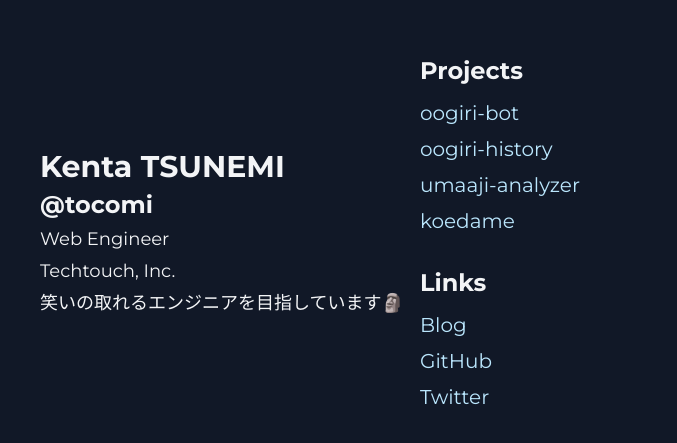
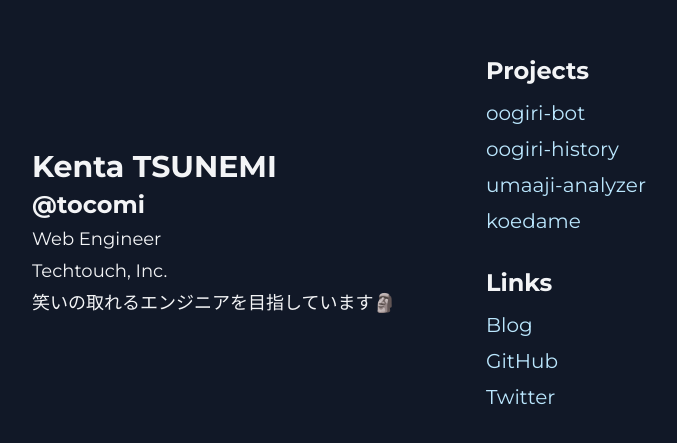
Before and after one commit to tocomi/i-am-tocomi, a Next.js app: page / in a window 1280 px wide. Shown: the part 167-610 px from the top of the page, without its empty margins (322-999 px from the left). Built offline with nearby package versions, Linux system fonts and the light colour scheme.

Commit message:
feat: change layout

```diff
--- a/src/app/layout.tsx
+++ b/src/app/layout.tsx
@@ -21,8 +21,8 @@ export default function RootLayout({
     <html lang="ja">
       <body className={inter.className}>
         <div className="flex items-center justify-center sm:h-screen">
-          <main className="flex max-w-[800px] flex-col justify-between gap-12 p-8 sm:h-[90%] sm:flex-row sm:gap-4 sm:p-24">
-            <div className="flex max-w-[480px] items-center justify-center">
+          <main className="flex max-w-[800px] flex-col justify-between gap-12 p-8 sm:h-[90%] sm:flex-row sm:gap-8">
+            <div className="flex max-w-[480px] items-center justify-center md:w-[480px]">
               {children}
             </div>
             <div className="flex min-w-44 flex-1 flex-col items-start justify-center gap-8">
```
